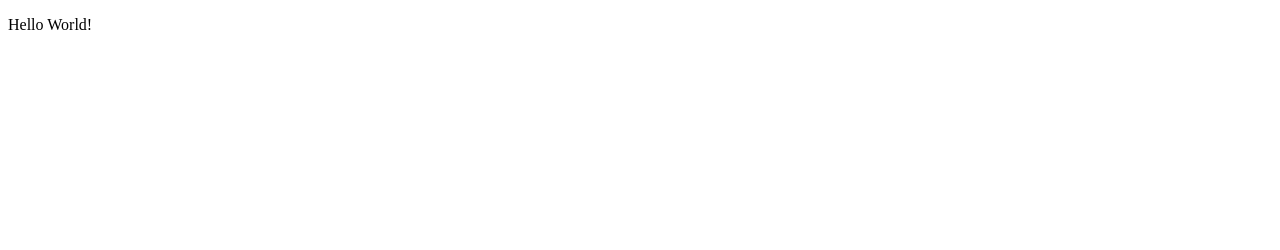
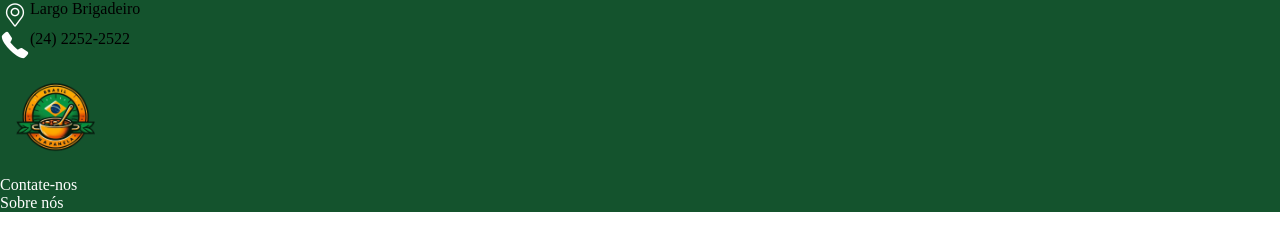
Before and after one commit to matcbv/brasil_na_brasa, a website: page index.html in a window 1280 px wide. Drawn offline with Linux system fonts and the light colour scheme.

Commit message:
Adicao da estrutura do cabecalho

```diff
--- /dev/null
+++ b/css/global.css
@@ -0,0 +1,4 @@
+*{
+    padding: 0;
+    margin: 0;
+}
--- a/index.html
+++ b/index.html
@@ -4,9 +4,28 @@
     <meta charset="UTF-8">
     <meta name="viewport" content="width=device-width, initial-scale=1.0">
     <link rel="stylesheet" href="css/output.css">
+    <link rel="stylesheet" href="css/global.css">
     <title>Brasil na Panela</title>
 </head>
 <body>
-    <p>Hello World!</p>
+    <header class="flex flex-col bg-green-900 border-b-green-500 border-b-2">
+        <div class="">
+            <div class="flex">
+                <img src="images/place_marker_icon.png" alt="Localização">
+                <p>Largo Brigadeiro</p>
+            </div>
+            <div class="flex">
+                <img src="images/phone_icon.png" alt="Contato">
+                <p>(24) 2252-2522</p>
+            </div>
+        </div>
+        <div>
+            <img class="w-28" src="/images/brasil_na_panela_logo.png" alt="Logo Brasil na Panela">
+            <ul>
+                <li class="text-white">Contate-nos</li>
+                <li class="text-white">Sobre nós</li>
+            </ul>
+        </div>
+    </header>
 </body>
 </html>
--- a/package.json
+++ b/package.json
@@ -5,7 +5,7 @@
   "main": "index.js",
   "scripts": {
     "lint": "eslint .",
-    "tw": "tailwindcss -i css/input.css -o css/output.css --watch"
+    "tw": "npx tailwindcss -i css/input.css -o css/output.css --watch"
   },
   "repository": {
     "type": "git",
--- a/tailwind.config.js
+++ b/tailwind.config.js
@@ -1,10 +1,9 @@
 /** @type {import('tailwindcss').Config} */
-
 module.exports = {
     content: ['**/*.html'],
     theme: {
-        extend: {
-            // Faça a extensão dos estilos aqui
+        extend:{
+
         }
     },
     corePlugins: {
```
Also changed, not shown: css/output.css, images/brasil_na_panela_logo.png (added), images/phone_icon.png (added), images/place_marker_icon.png (added).
